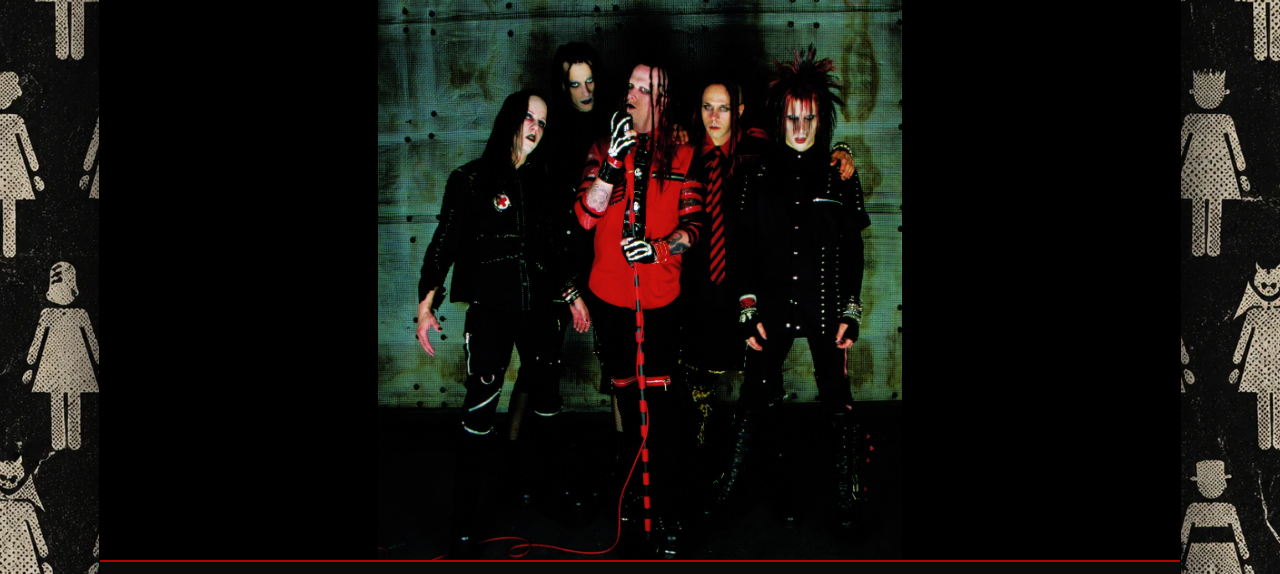
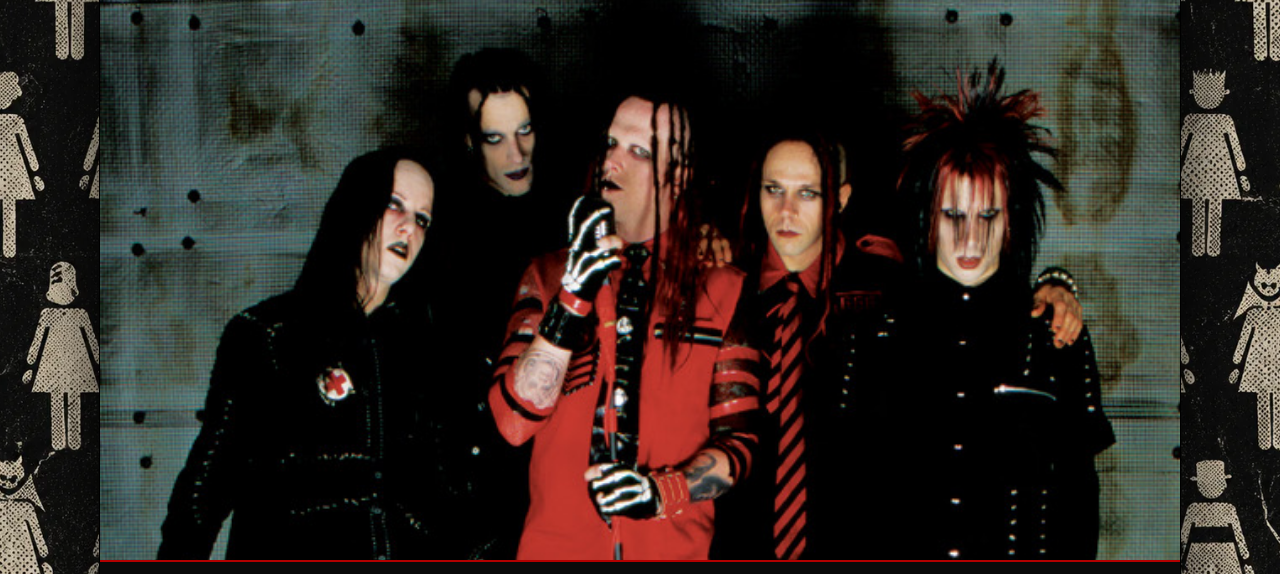
Before and after one commit to apiobuild/murderdolls.net, a plain HTML site: page index.html in a window 1280 px wide. Shown: the part 144-718 px from the top of the page. Drawn offline with nearby package versions, Linux system fonts and the light colour scheme.

Commit message:
Use orientation-specific homepage hero photos

```diff
--- a/index.html
+++ b/index.html
@@ -40,7 +40,8 @@
   }
   nav a:hover { color:#e01010; }
   nav svg { width:12px; height:12px; fill:none; stroke:currentColor; stroke-width:2.4; }
-  .hero { display:block; width:100%; height:100%; min-height:0; min-width:0; object-fit:contain; }
+  .hero-picture { min-height:0; min-width:0; }
+  .hero { display:block; width:100%; height:100%; min-height:0; min-width:0; object-fit:cover; }
   footer {
     border-top:2px solid #b30000; background:#0a0a0a;
     display:flex; justify-content:center; padding:18px 16px;
@@ -76,7 +77,10 @@
       </ul>
     </nav>
   </header>
-  <img class="hero" src="assets/band.jpg" alt="Murderdolls band photo" width="1153" height="1311">
+  <picture class="hero-picture">
+    <source media="(orientation: landscape)" srcset="assets/band-landscape.jpg" width="640" height="360">
+    <img class="hero" src="assets/band.jpg" alt="Murderdolls band photo" width="1153" height="1311">
+  </picture>
   <footer>
     <div class="socials">
       <a href="https://open.spotify.com/artist/5qrZ4EXMTVH4e6odErsQjb" target="_blank" rel="noopener" aria-label="Spotify">
```
Also changed, not shown: assets/band-landscape.jpg (added).
